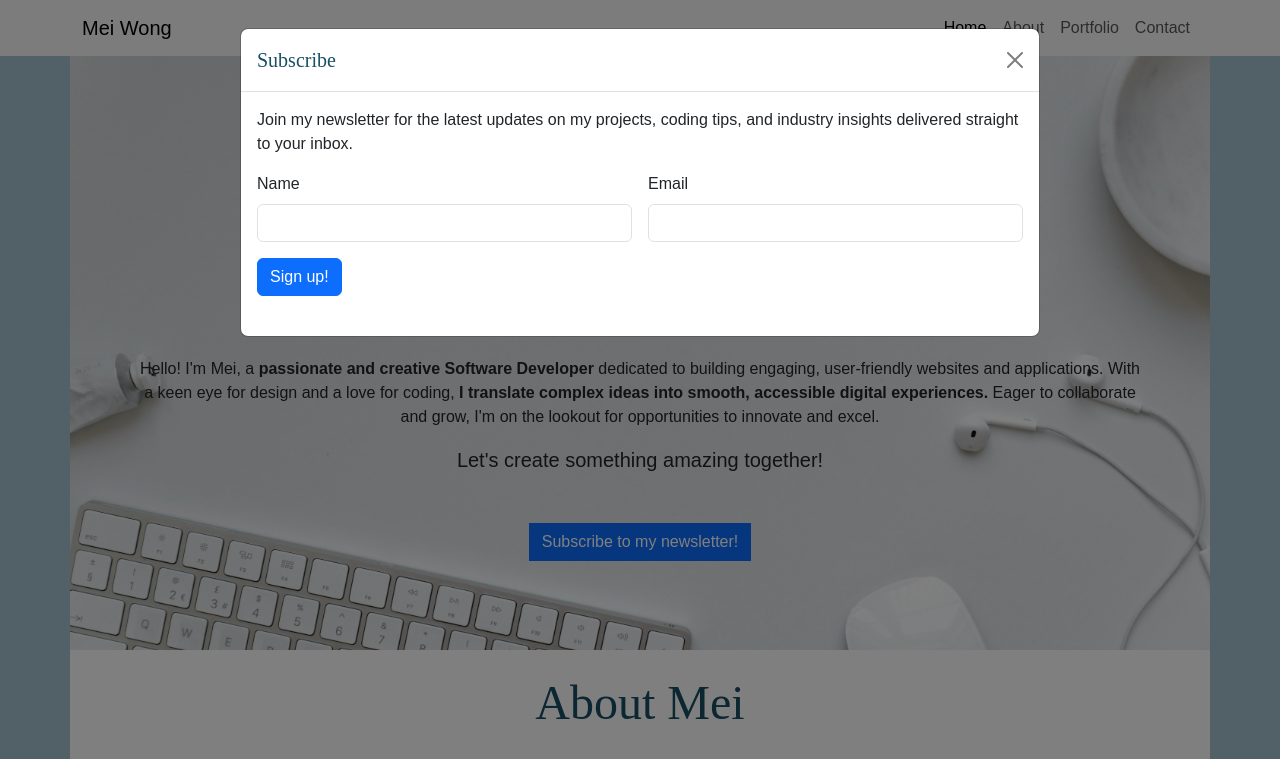
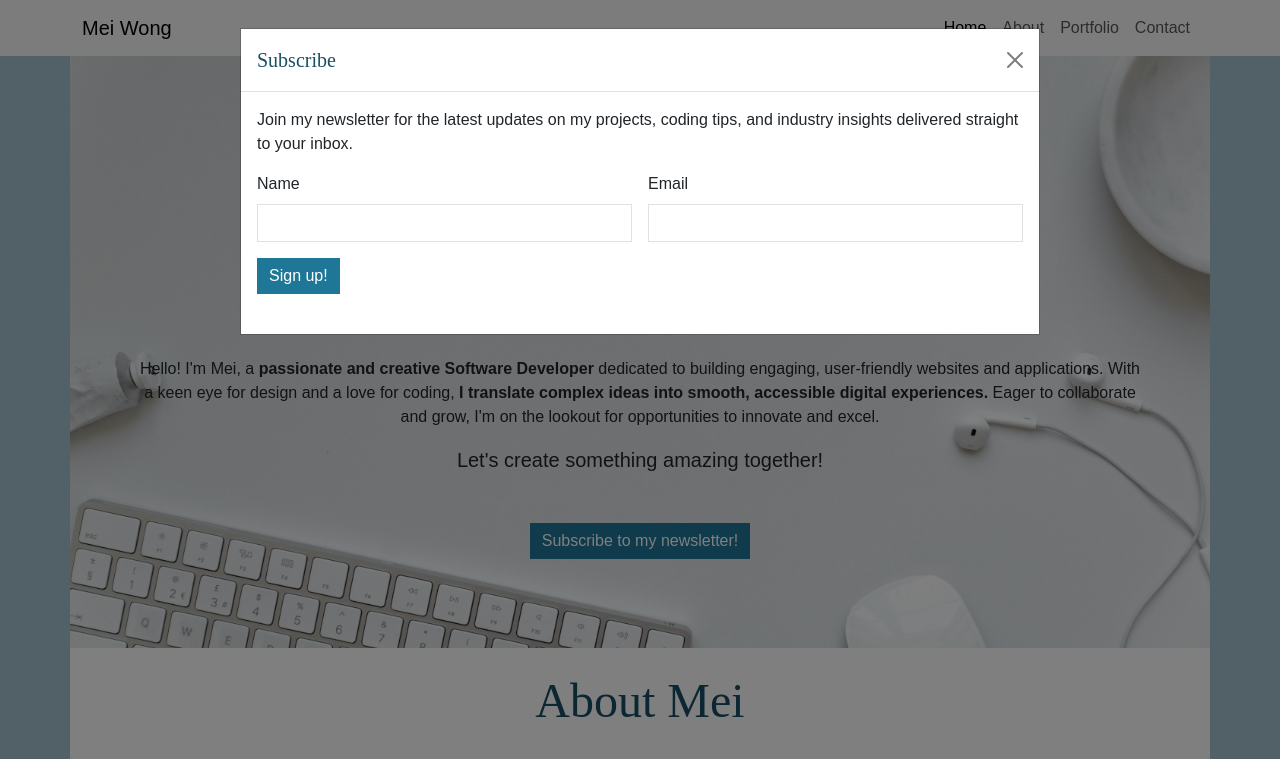
Before and after one commit to larevolucia/bootsrap-portfolio-walkthrough, a plain HTML site: page index.html in a window 1280 px wide. Both pictures are taken after a click on the button "Subscribe to my newsletter!". Shown: the top 759 px of the page. Drawn offline with nearby package versions, Linux system fonts and the light colour scheme.

Commit message:
Change remaining buttons color scheme

```diff
--- a/assets/css/style.css
+++ b/assets/css/style.css
@@ -33,6 +33,15 @@ h1, h2 {
     padding: 7% 5%;
 }
 
+#hero button {
+    background-color: var(--mid-blue);
+    border:var(--mid-blue);
+}
+#hero button:hover {
+    background-color: #1d6d8a;
+    border: #1d6d8a;
+}
+
 /*About section*/
 #about {
     background-color:white;
@@ -66,6 +75,16 @@ h1, h2 {
 
 }
 
+/*Modal*/
+#newsletter-modal button[type=submit] {
+    background-color: var(--mid-blue);
+    border: var(--mid-blue);
+}
+#newsletter-modal button[type=submit]:hover {
+    background-color: #1d6d8a;
+    border: #1d6d8a;
+}
+
 /* Use Bootstrap breakpoint for XL screens */
 @media screen and (min-width: 1200px) {
     /* Fixes all portfolio cards being too tall on xl screens */
--- a/index.html
+++ b/index.html
@@ -58,7 +58,7 @@
             <!-- mb-5 gives extra margin spacing under lead text -->
             <p class="lead mb-5">Let's create something amazing together!</p>
             <!-- Bootstrap modal button -->
-            <button type="button" class="btn btn-primary sharp-corners" data-bs-toggle="modal" data-bs-target="#exampleModal">
+            <button type="button" class="btn btn-primary sharp-corners" data-bs-toggle="modal" data-bs-target="#newsletter-modal">
                 Subscribe to my newsletter!
             </button>
         </div>
@@ -193,11 +193,11 @@
 
     <!--newsletter call to action-->
   <!-- Modal -->
-  <div class="modal fade" id="exampleModal" tabindex="-1" aria-labelledby="exampleModalLabel" aria-hidden="true">
+  <div class="modal fade" id="newsletter-modal" tabindex="-1" aria-labelledby="ModalLabel" aria-hidden="true">
     <div class="modal-dialog modal-lg">
-        <div class="modal-content sharp-cornersgot">
+        <div class="modal-content sharp-corners">
             <div class="modal-header">
-                <h1 class="modal-title fs-5" id="exampleModalLabel">Subscribe</h1>
+                <h1 class="modal-title fs-5" id="ModalLabel">Subscribe</h1>
                 <button type="button" class="btn-close" data-bs-dismiss="modal" aria-label="Close"></button>
             </div>
             <div class="modal-body">
```
